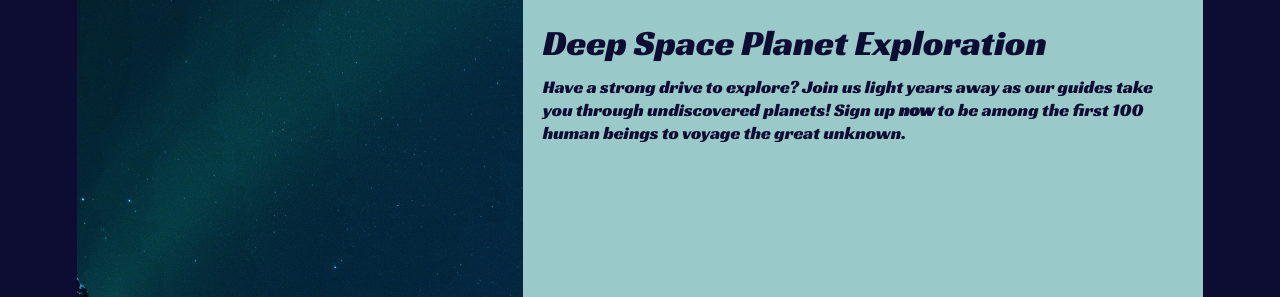
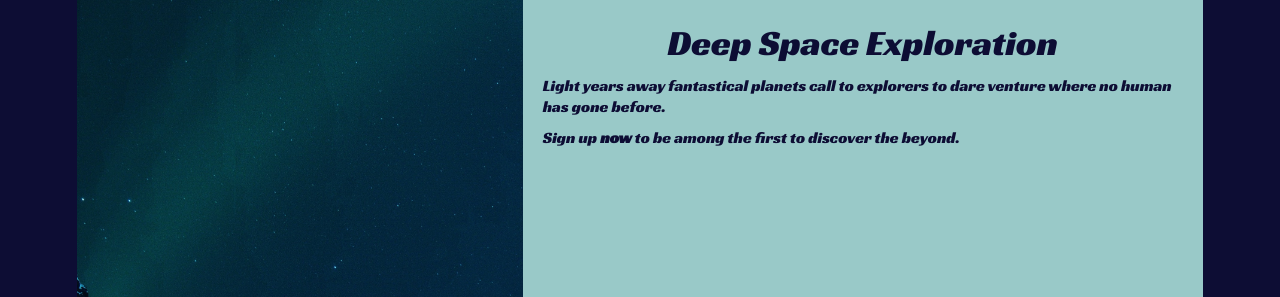
Before and after one commit to matta628/sign-up-form, a plain HTML site: page index.html in a window 1280 px wide. Shown: the top 297 px of the page. Drawn offline with Linux system fonts and the light colour scheme.

Commit message:
Change header content and font size

```diff
--- a/index.html
+++ b/index.html
@@ -14,17 +14,18 @@
         <img src="/img/logo.png" class="logo-img" alt="">
       </div>
     </div>
-    <div class="form-wrapper">
-        <div class="header-wrapper">
-            <div class="title">
-                Deep Space Planet Exploration
-            </div>
-            <div class="about">
-                Have a strong drive to explore?
-                Join us light years away as our guides take you through undiscovered planets!
-                Sign up <strong>now</strong> to be among the first 100 human beings to voyage the great unknown.
-            </div>
+    <div class="main-wrapper">
+      <div class="header-wrapper">
+        <div class="title">
+          Deep Space Exploration
         </div>
+        <div class="about">
+          Light years away fantastical planets call to explorers to dare venture where no human has gone before.
+        </div>
+        <div class="call-to-action">
+          Sign up <strong>now</strong> to be among the first to discover the beyond.
+        </div>
+      </div>
     </div>
   </body>
 </html>
--- a/styles.css
+++ b/styles.css
@@ -9,7 +9,7 @@ body{
     background-color:rgb(13, 13, 52);
 
     font-family: 'Racing Sans One';
-    font-size: 18px;
+    font-size: 16px;
     color:rgb(13, 13, 52);
 
     display: flex;
@@ -45,11 +45,13 @@ body{
     margin: auto;
 }
 
-.form-wrapper{
+.main-wrapper{
     width: 50vw;
     background-color: rgb(153, 201, 200);
+    padding: 20px 20px;
+
     display: flex;
-    padding: 20px 20px;
+    flex-direction: column;
 }
 .header-wrapper{
     display: flex;
@@ -58,4 +60,5 @@ body{
 }
 .title{
     font-size: 36px;
+    text-align: center;
 }
```
